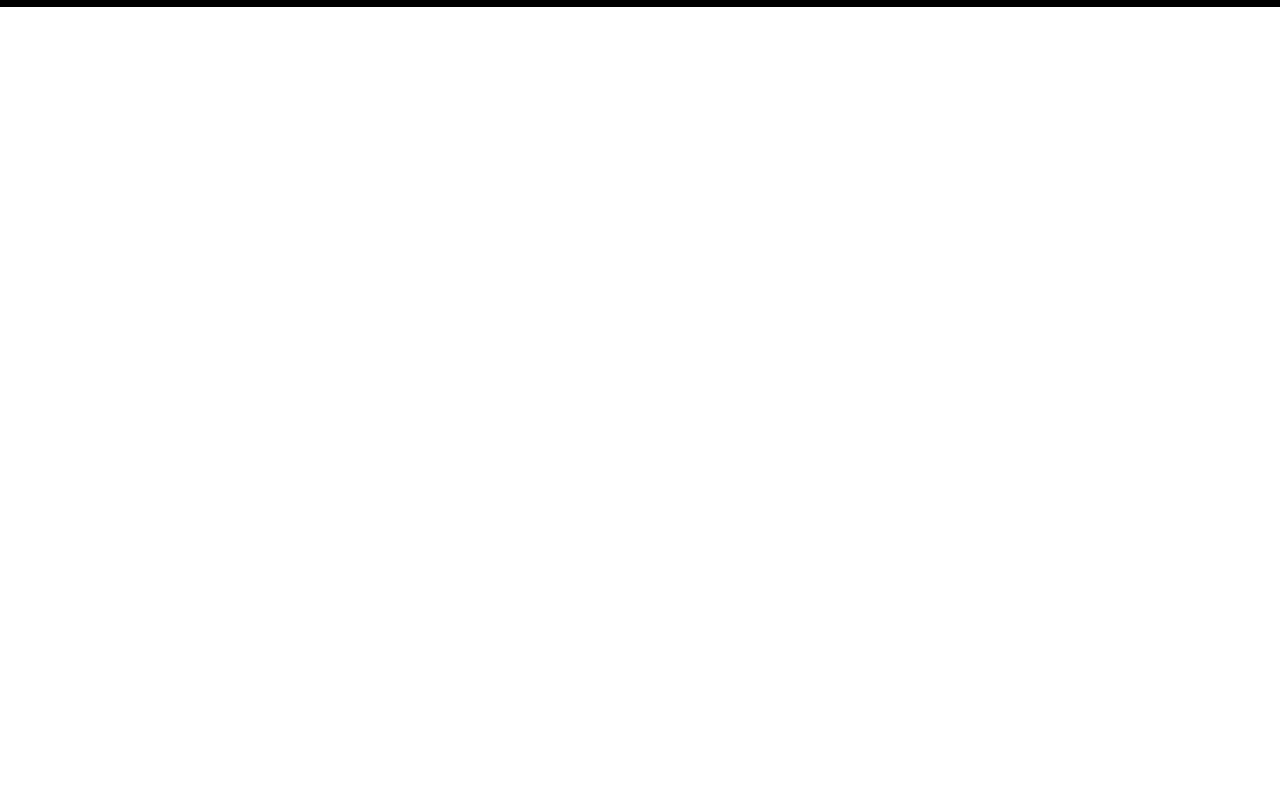
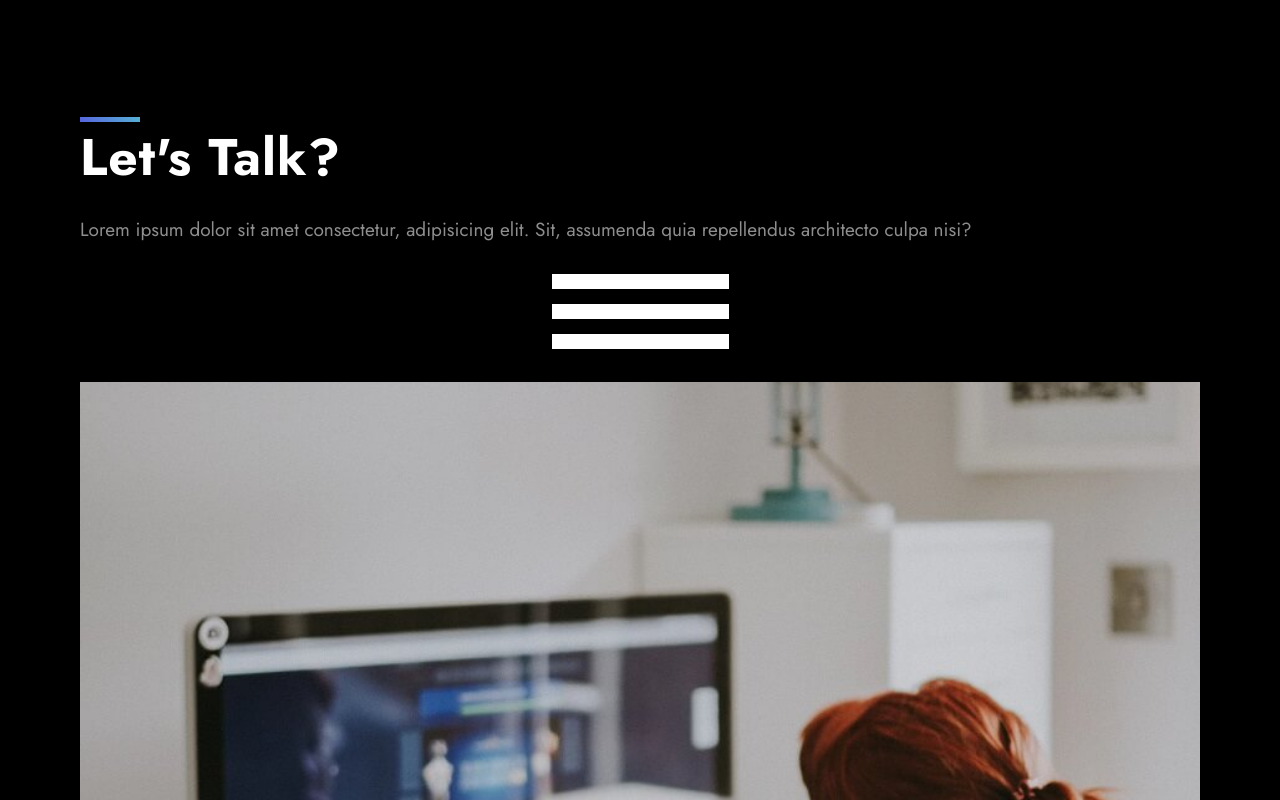
Before and after one commit to dameldesign/DamelHub, a React (Create React App) app: page / in a window 1280 px wide. Shown: the part 5760-6560 px from the top of the page. Before the commit the page ends 5767 px from the top, so only its background shows below. Built offline with nearby package versions, Linux system fonts and the light colour scheme.

Commit message:
progress

```diff
--- a/src/components/Contact/Contact.jsx
+++ b/src/components/Contact/Contact.jsx
@@ -1,11 +1,95 @@
 import React from 'react';
 import "./Contact.css";
+import images from '../../constants/images';
+import { Formik } from 'formik';
+import Info from './Info';
+import Map from './Map';
 
 const Contact = () => {
     return (
-        <div>
+        <section className='contact section-p-top bg-black' id = "contact">
+        <div className='container'>
+            <div className='contact-content grid text-center'>
+                <div className='contact-left'>
+                    <div className='section-t'>
+                        <h3>Let's Talk?</h3>
+                        <p className='text'>Lorem ipsum dolor sit amet consectetur, adipisicing elit. Sit, assumenda quia repellendus architecto culpa nisi?</p>
+                    </div>
 
+                    <Formik
+                        initialValues={{ name: "", email: '', address: '' }}
+                        validate={values => {
+                            const errors = {};
+
+                            if(!values.name){
+                                errors.name = "Name is required";
+                            } else if(!/^[A-Za-z\s]*$/.test(values.name)){
+                                errors.name = "Invalid name format";
+                            }
+
+                            if (!values.email) {
+                                errors.email = 'Email is required';
+                            } else if (
+                            !/^[A-Z0-9._%+-]+@[A-Z0-9.-]+\.[A-Z]{2,}$/i.test(values.email)
+                            ) {
+                                errors.email = 'Invalid email address';
+                            }
+
+                            if(!values.address){
+                                errors.address = "Address is required";
+                            }
+                            return errors;
+                        }}
+                        onSubmit={(values, { setSubmitting }) => {
+                            setTimeout(() => {
+                            alert(JSON.stringify(values, null, 2));
+                            setSubmitting(false);
+                            }, 400);
+                        }}
+                        >
+                        {({
+                            values,
+                            errors,
+                            touched,
+                            handleChange,
+                            handleBlur,
+                            handleSubmit,
+                            isSubmitting,
+                            /* and other goodies */
+                        }) => (
+                            <form onSubmit={handleSubmit}>
+                                <div className='form-elem'>
+                                    <input type = "text" name = "name" onChange = {handleChange} onBlur = {handleBlur} value = {values.name} className = "form-control" />
+                                    <span className='form-control-text'>{errors.name && touched.name && errors.name}</span>
+                                </div>
+
+                                <div className='form-elem'>
+                                    <input type = "email" name = "email" onChange = {handleChange} onBlur = {handleBlur} value = {values.email} className = "form-control" />
+                                    <span className='form-control-text'>{errors.email && touched.email && errors.email}</span>
+                                </div>
+
+                                <div className='form-elem'>
+                                    <input type = "text" name = "address" onChange = {handleChange} onBlur = {handleBlur} value = {values.address} className = "form-control" />
+                                    <span className='form-control-text'>{errors.address && touched.address && errors.address}</span>
+                                </div>
+
+                                <div className='flex flex-start'>
+                                    <button type = "submit" disabled = {isSubmitting} className = "submit-btn">contact us</button>
+                                </div>
+                            </form>
+                        )}
+                        </Formik>
+                </div>
+
+                <div className='contact-right'>
+                    <img src = {images.form_main_img} alt = "" />
+                </div>
+            </div>
         </div>
+
+        <Map />
+        <Info />
+    </section>
     );
 };
 
```
Also changed, not shown: 1 other file (tests, documents, lock files or other folders).
